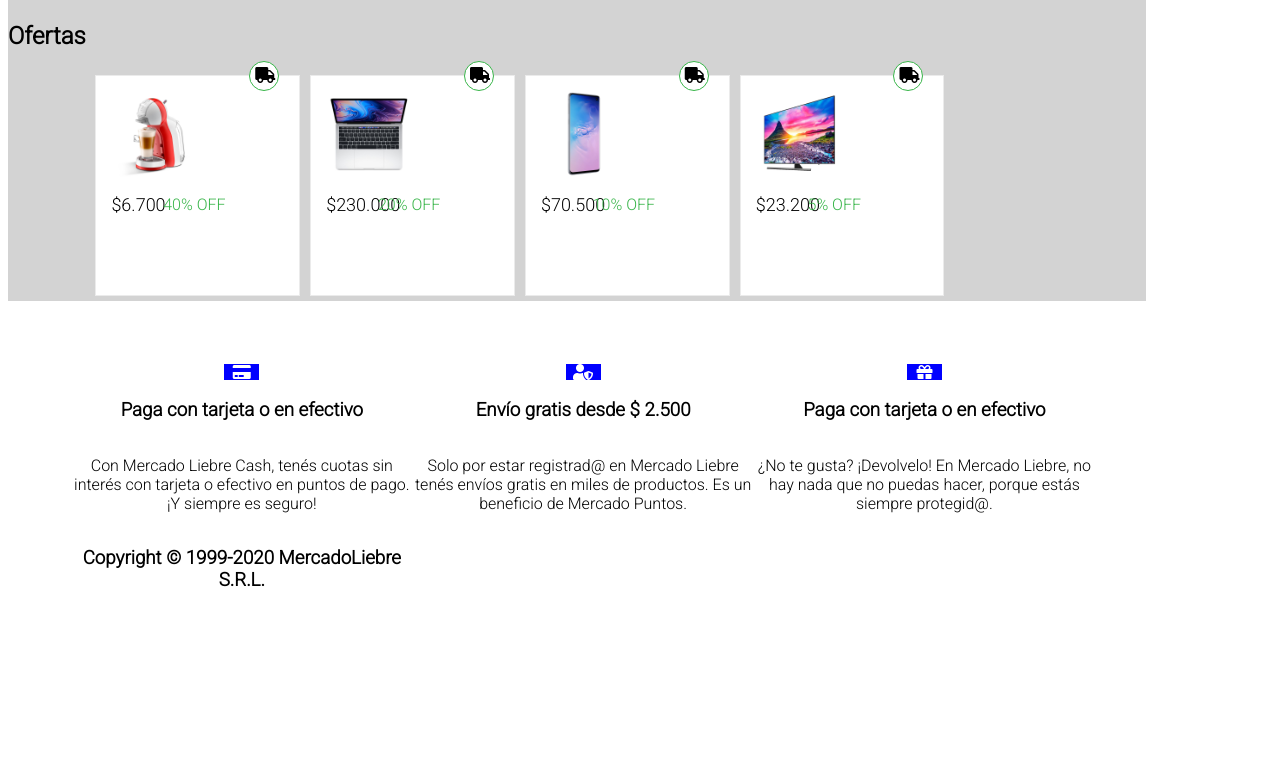
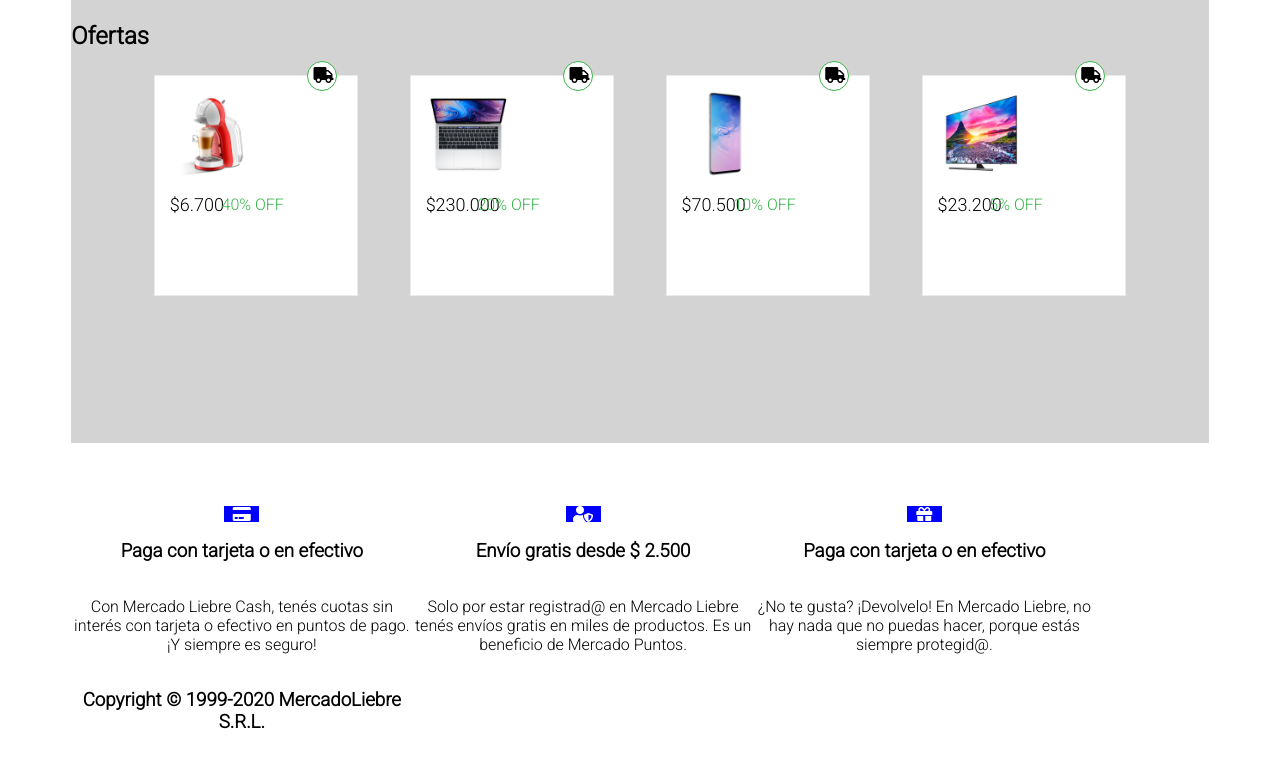
Before and after one commit to gpaul-dev/ml, a website: page views/home.html in a window 1280 px wide. Shown: the part 698-1458 px from the top of the page. Before the commit the page ends 1379 px from the top, so only its background shows below. Drawn offline with Linux system fonts and the light colour scheme; files that its build step writes are made by us from their sources; files whose address does not match are found by name.

Commit message:
ultimo refinamiento

```diff
--- a/public/css/styles.css
+++ b/public/css/styles.css
@@ -100,14 +100,19 @@ header nav .right{
 main{
     background-color: lightgray;
     width:90%;
+    margin: auto ;
+    margin-bottom: 5%;
+
 }
+
 
 main section{
     display: flex;
     flex-wrap: wrap;
-    justify-content: center;
+    justify-content: space-around;
     align-content: center;
     width: 90%;
+    margin: auto;
 }
 
 main section h2{
@@ -136,7 +141,7 @@ main section h2{
     position:absolute;
     right:20px;
     top:-15px;
-    transition: all 500ms;
+    transition: all 250ms;
 }
 
 .producto i:hover{
@@ -211,14 +216,15 @@ main section h2{
     background-color: #0022AA;
 }
 footer{
-    padding:5%;
+    margin:auto;
+    width:90%;
 }
 
 .footer-box{
     display: flex;
     justify-content: flex-start;
     flex-flow: column;
-    align-items: center;
+    align-items: space-between;
     flex-wrap: wrap;
     width:100%;
 }
@@ -286,6 +292,10 @@ footer{
     header nav h4{
         font-size: 22px;
     }
+
+    main {
+        height:720px;
+    }
     .producto{
         width:20%;
     }
```
